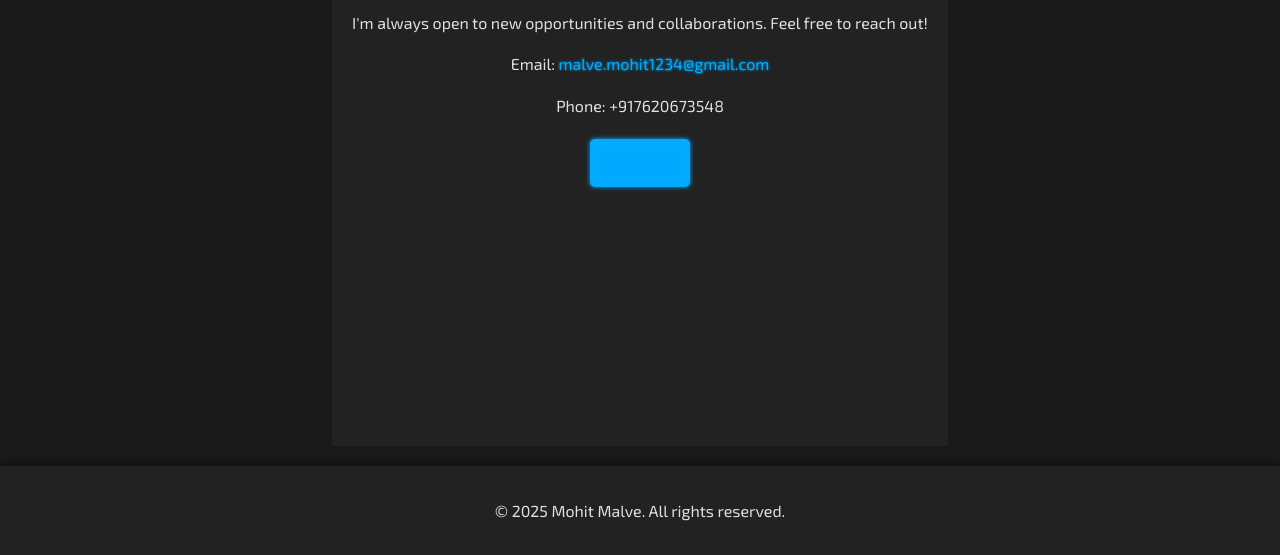
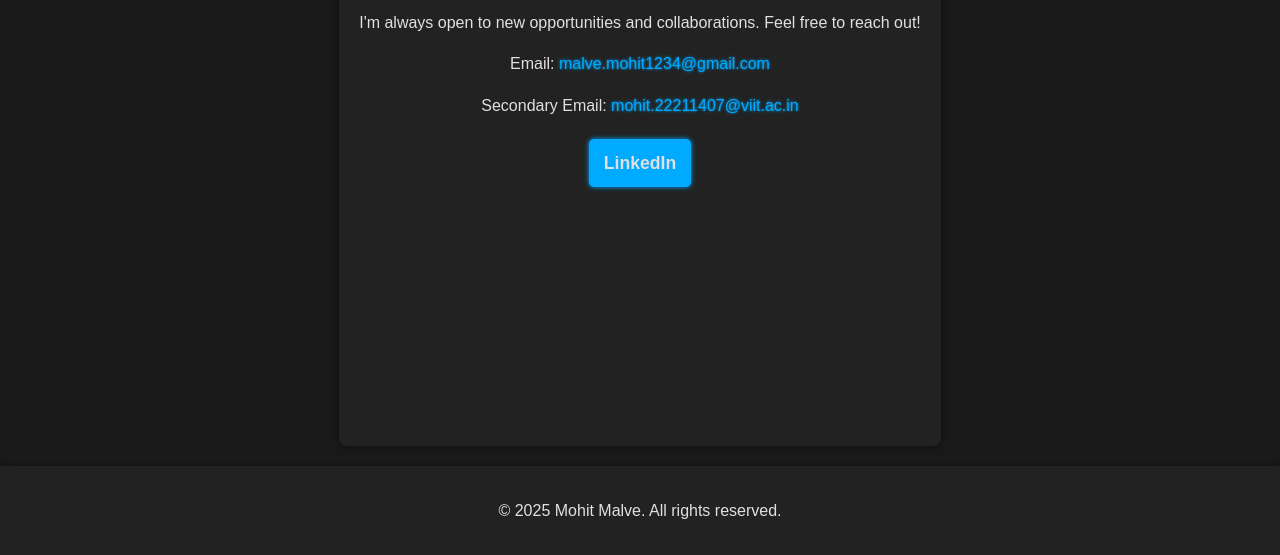
Before and after one commit to MohitMalve07/3DModelLive, a plain HTML site: page contact.html in a window 1280 px wide. Shown: the part 245-800 px from the top of the page. Drawn offline with Linux system fonts and the light colour scheme.

Commit message:
Final Update

```diff
--- a/contact.html
+++ b/contact.html
@@ -4,8 +4,8 @@
     <meta charset="UTF-8">
     <meta name="viewport" content="width=device-width, initial-scale=1.0">
     <title>My 3D Portfolio - Contact</title>
+    <link rel="stylesheet" href="theme.css">
     <link rel="stylesheet" href="style.css">
-    <link rel="stylesheet" href="theme.css">
 </head>
 <body>
     <header>
@@ -29,7 +29,7 @@
         <section class="contact-info">
             <p>I'm always open to new opportunities and collaborations. Feel free to reach out!</p>
             <p>Email: <a href="mailto:malve.mohit1234@gmail.com">malve.mohit1234@gmail.com</a></p>
-            <p>Phone: +917620673548</p>
+            <p>Secondary Email: <a href="mailto:mohit.22211407@viit.ac.in">mohit.22211407@viit.ac.in</a></p>
             <div class="social-links">
                 <a href="https://linkedin.com/in/mohit-malve-08b58625b" target="_blank">LinkedIn</a>
                 <!-- Add more social media links as needed -->
--- a/style.css
+++ b/style.css
@@ -199,8 +199,8 @@ p {
 }
 
 .contact .social-links a {
-    background-color: #00aaff;
-    color: #1a1a1a;
+    /* Removed specific background and color to allow theme.css to apply */
+    color: var(--text-light); /* Explicitly setting text color to white */
     padding: 10px 15px;
     border-radius: 5px;
     text-decoration: none;
@@ -209,7 +209,7 @@ p {
 }
 
 .contact .social-links a:hover {
-    background-color: #0077cc;
+    /* Allow theme.css to handle hover effects */
 }
 
 .contact .contact-form-section {
--- a/theme.css
+++ b/theme.css
@@ -72,8 +72,8 @@ main {
 
 /* Buttons */
 button, .social-links a {
-    background-color: var(--neon-blue);
-    color: var(--text-dark);
+    background-color: var(--neon-blue); /* Keep button color blue */
+    color: var(--text-light); /* Change text to white */
     border: none;
     border-radius: 5px;
     padding: 12px 25px;
@@ -87,8 +87,8 @@ button, .social-links a {
 }
 
 button:hover, .social-links a:hover {
-    background-color: var(--neon-purple);
-    box-shadow: 0 0 10px var(--neon-purple), 0 0 20px var(--neon-purple);
+    background-color: var(--neon-blue); /* Keep background color blue on hover */
+    box-shadow: 0 0 10px var(--neon-blue), 0 0 20px var(--neon-blue); /* Add glowing effect on hover */
     transform: translateY(-2px);
 }
 
```
